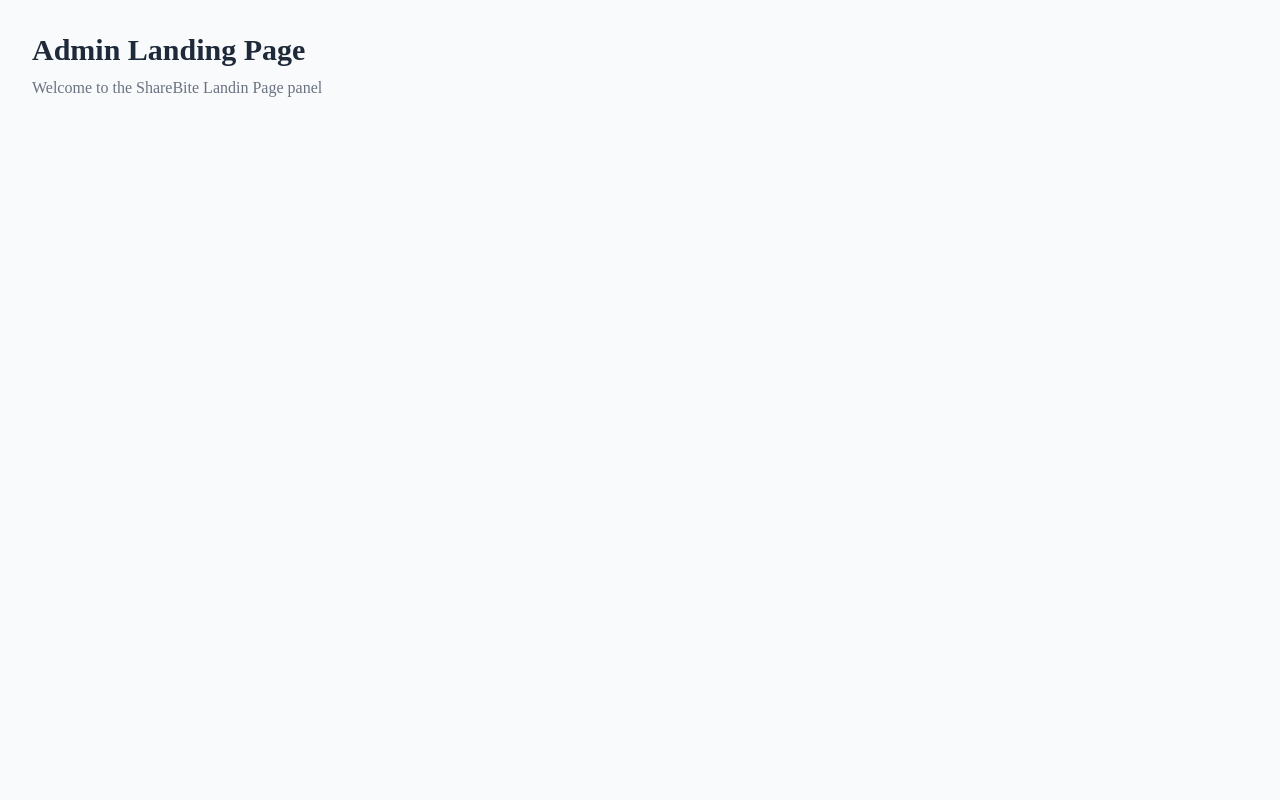
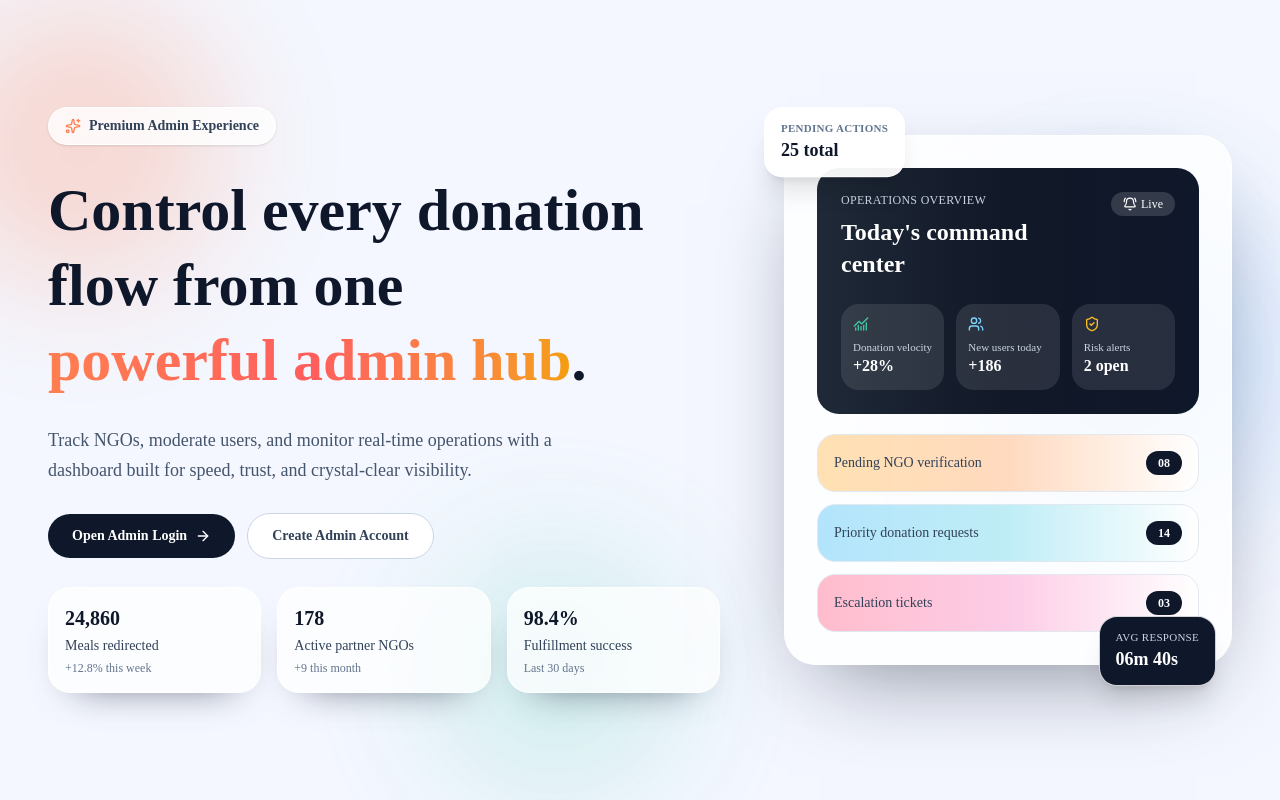
Before and after one commit to neutron420/Sharebite, a Next.js app: page /admin in a window 1280 px wide. Built offline with nearby package versions, Linux system fonts and the light colour scheme.

Commit message:
feat: enhance admin landing page with new layout, animations, and statistics

```diff
--- a/app/(dashboard)/admin/page.tsx
+++ b/app/(dashboard)/admin/page.tsx
@@ -1,8 +1,246 @@
+"use client";
+
+import Link from "next/link";
+import { motion } from "framer-motion";
+import {
+  ArrowRight,
+  BellRing,
+  ChartNoAxesCombined,
+  ShieldCheck,
+  Sparkles,
+  Users,
+} from "lucide-react";
+
+const heroStats = [
+  {
+    value: "24,860",
+    label: "Meals redirected",
+    note: "+12.8% this week",
+  },
+  {
+    value: "178",
+    label: "Active partner NGOs",
+    note: "+9 this month",
+  },
+  {
+    value: "98.4%",
+    label: "Fulfillment success",
+    note: "Last 30 days",
+  },
+];
+
+const pipelineCards = [
+  {
+    title: "Pending NGO verification",
+    value: "08",
+    tint: "from-amber-500/30 via-orange-500/25 to-transparent",
+  },
+  {
+    title: "Priority donation requests",
+    value: "14",
+    tint: "from-sky-500/30 via-cyan-500/25 to-transparent",
+  },
+  {
+    title: "Escalation tickets",
+    value: "03",
+    tint: "from-rose-500/30 via-pink-500/25 to-transparent",
+  },
+];
+
+const revealUp = {
+  hidden: { opacity: 0, y: 30 },
+  show: (index = 0) => ({
+    opacity: 1,
+    y: 0,
+    transition: {
+      duration: 0.6,
+      delay: index * 0.1,
+      ease: [0.22, 1, 0.36, 1],
+    },
+  }),
+};
+
 export default function AdminPage() {
   return (
-    <div className="min-h-screen bg-gray-50 p-8">
-      <h1 className="text-3xl font-bold text-gray-800">Admin Landing Page</h1>
-      <p className="text-gray-500 mt-2">Welcome to the ShareBite Landin Page panel</p>
-    </div>
+    <main className="relative min-h-screen overflow-hidden bg-[#f4f7ff] text-slate-900">
+      <div className="pointer-events-none absolute inset-0">
+        <div className="absolute -left-16 top-0 h-72 w-72 rounded-full bg-[#ff7f50]/35 blur-3xl animate-pulse" />
+        <div className="absolute right-0 top-1/4 h-80 w-80 rounded-full bg-[#4da2ff]/30 blur-3xl animate-pulse" />
+        <div className="absolute bottom-0 left-1/3 h-64 w-64 rounded-full bg-[#42c7a4]/25 blur-3xl animate-pulse" />
+      </div>
+
+      <section className="relative mx-auto flex w-full max-w-7xl flex-col gap-12 px-6 py-14 sm:py-18 lg:min-h-screen lg:flex-row lg:items-center lg:gap-16 lg:px-12">
+        <motion.div
+          className="w-full max-w-2xl space-y-7"
+          initial="hidden"
+          animate="show"
+          variants={revealUp}
+          custom={0}
+        >
+          <motion.div
+            className="inline-flex items-center gap-2 rounded-full border border-white/90 bg-white/80 px-4 py-2 text-sm font-semibold text-slate-700 shadow-sm backdrop-blur"
+            variants={revealUp}
+            custom={1}
+          >
+            <Sparkles className="h-4 w-4 text-[#ff7f50]" />
+            Premium Admin Experience
+          </motion.div>
+
+          <motion.h1
+            className="text-balance text-4xl leading-tight font-black sm:text-5xl lg:text-6xl"
+            variants={revealUp}
+            custom={2}
+          >
+            Control every donation flow from one
+            <span className="bg-linear-to-r from-[#ff7f50] via-[#ff5d5d] to-[#f59e0b] bg-clip-text text-transparent">
+              {" "}
+              powerful admin hub
+            </span>
+            .
+          </motion.h1>
+
+          <motion.p
+            className="max-w-xl text-base leading-relaxed text-slate-600 sm:text-lg"
+            variants={revealUp}
+            custom={3}
+          >
+            Track NGOs, moderate users, and monitor real-time operations with a
+            dashboard built for speed, trust, and crystal-clear visibility.
+          </motion.p>
+
+          <motion.div
+            className="flex flex-wrap items-center gap-3"
+            variants={revealUp}
+            custom={4}
+          >
+            <Link
+              href="/admin/login"
+              className="inline-flex items-center gap-2 rounded-full bg-slate-900 px-6 py-3 text-sm font-semibold text-white transition hover:bg-slate-800"
+            >
+              Open Admin Login
+              <ArrowRight className="h-4 w-4" />
+            </Link>
+            <Link
+              href="/admin/register"
+              className="inline-flex items-center gap-2 rounded-full border border-slate-300 bg-white px-6 py-3 text-sm font-semibold text-slate-700 transition hover:border-slate-400"
+            >
+              Create Admin Account
+            </Link>
+          </motion.div>
+
+          <motion.div
+            className="grid gap-4 sm:grid-cols-3"
+            variants={revealUp}
+            custom={5}
+          >
+            {heroStats.map((item, index) => (
+              <motion.article
+                key={item.label}
+                className="rounded-3xl border border-white/80 bg-white/75 p-4 shadow-[0_18px_40px_-28px_rgba(15,23,42,0.75)] backdrop-blur"
+                variants={revealUp}
+                custom={index + 6}
+              >
+                <p className="text-xl font-bold text-slate-900">{item.value}</p>
+                <p className="mt-1 text-sm font-medium text-slate-700">{item.label}</p>
+                <p className="mt-1 text-xs text-slate-500">{item.note}</p>
+              </motion.article>
+            ))}
+          </motion.div>
+        </motion.div>
+
+        <motion.div
+          className="relative w-full max-w-2xl flex-1"
+          initial="hidden"
+          animate="show"
+          variants={revealUp}
+          custom={2}
+        >
+          <div className="relative overflow-hidden rounded-[2rem] border border-white/80 bg-white/80 p-6 shadow-[0_35px_90px_-35px_rgba(15,23,42,0.55)] backdrop-blur-md sm:p-8">
+            <div className="rounded-3xl bg-linear-to-r from-[#1f2937] via-[#111827] to-[#0f172a] p-5 text-white sm:p-6">
+              <div className="flex items-start justify-between gap-4">
+                <div>
+                  <p className="text-xs font-medium tracking-wide text-slate-300 uppercase">
+                    Operations overview
+                  </p>
+                  <p className="mt-2 text-xl font-semibold sm:text-2xl">
+                    Today&apos;s command center
+                  </p>
+                </div>
+                <span className="inline-flex items-center gap-1 rounded-full bg-white/15 px-3 py-1 text-xs">
+                  <BellRing className="h-3.5 w-3.5" />
+                  Live
+                </span>
+              </div>
+
+              <div className="mt-6 grid grid-cols-3 gap-3 text-xs">
+                <div className="rounded-2xl bg-white/10 p-3">
+                  <ChartNoAxesCombined className="h-4 w-4 text-[#42c7a4]" />
+                  <p className="mt-2 text-[11px] text-slate-300">Donation velocity</p>
+                  <p className="text-base font-semibold text-white">+28%</p>
+                </div>
+                <div className="rounded-2xl bg-white/10 p-3">
+                  <Users className="h-4 w-4 text-[#7dd3fc]" />
+                  <p className="mt-2 text-[11px] text-slate-300">New users today</p>
+                  <p className="text-base font-semibold text-white">+186</p>
+                </div>
+                <div className="rounded-2xl bg-white/10 p-3">
+                  <ShieldCheck className="h-4 w-4 text-[#fbbf24]" />
+                  <p className="mt-2 text-[11px] text-slate-300">Risk alerts</p>
+                  <p className="text-base font-semibold text-white">2 open</p>
+                </div>
+              </div>
+            </div>
+
+            <div className="mt-5 space-y-3">
+              {pipelineCards.map((card, index) => (
+                <motion.article
+                  key={card.title}
+                  className="relative overflow-hidden rounded-2xl border border-slate-200 bg-white p-4"
+                  initial={{ opacity: 0, x: 20 }}
+                  animate={{ opacity: 1, x: 0 }}
+                  transition={{
+                    duration: 0.45,
+                    delay: 0.6 + index * 0.12,
+                    ease: [0.22, 1, 0.36, 1],
+                  }}
+                >
+                  <div
+                    className={`pointer-events-none absolute inset-0 bg-linear-to-r ${card.tint}`}
+                  />
+                  <div className="relative flex items-center justify-between">
+                    <p className="text-sm font-medium text-slate-700">{card.title}</p>
+                    <p className="rounded-full bg-slate-900 px-3 py-1 text-xs font-semibold text-white">
+                      {card.value}
+                    </p>
+                  </div>
+                </motion.article>
+              ))}
+            </div>
+          </div>
+
+          <motion.div
+            className="absolute -left-5 -top-6 hidden rounded-2xl border border-white/80 bg-white/95 px-4 py-3 shadow-xl sm:block"
+            animate={{ y: [0, -8, 0] }}
+            transition={{ duration: 4.4, repeat: Number.POSITIVE_INFINITY, ease: "easeInOut" }}
+          >
+            <p className="text-[11px] font-semibold tracking-wide text-slate-500 uppercase">
+              Pending actions
+            </p>
+            <p className="text-lg font-bold text-slate-900">25 total</p>
+          </motion.div>
+
+          <motion.div
+            className="absolute -bottom-5 right-4 hidden rounded-2xl border border-white/80 bg-slate-900 px-4 py-3 text-white shadow-xl sm:block"
+            animate={{ y: [0, 7, 0] }}
+            transition={{ duration: 4.8, repeat: Number.POSITIVE_INFINITY, ease: "easeInOut" }}
+          >
+            <p className="text-[11px] font-medium tracking-wide text-slate-300 uppercase">
+              Avg response
+            </p>
+            <p className="text-lg font-bold">06m 40s</p>
+          </motion.div>
+        </motion.div>
+      </section>
+    </main>
   );
 }
```
